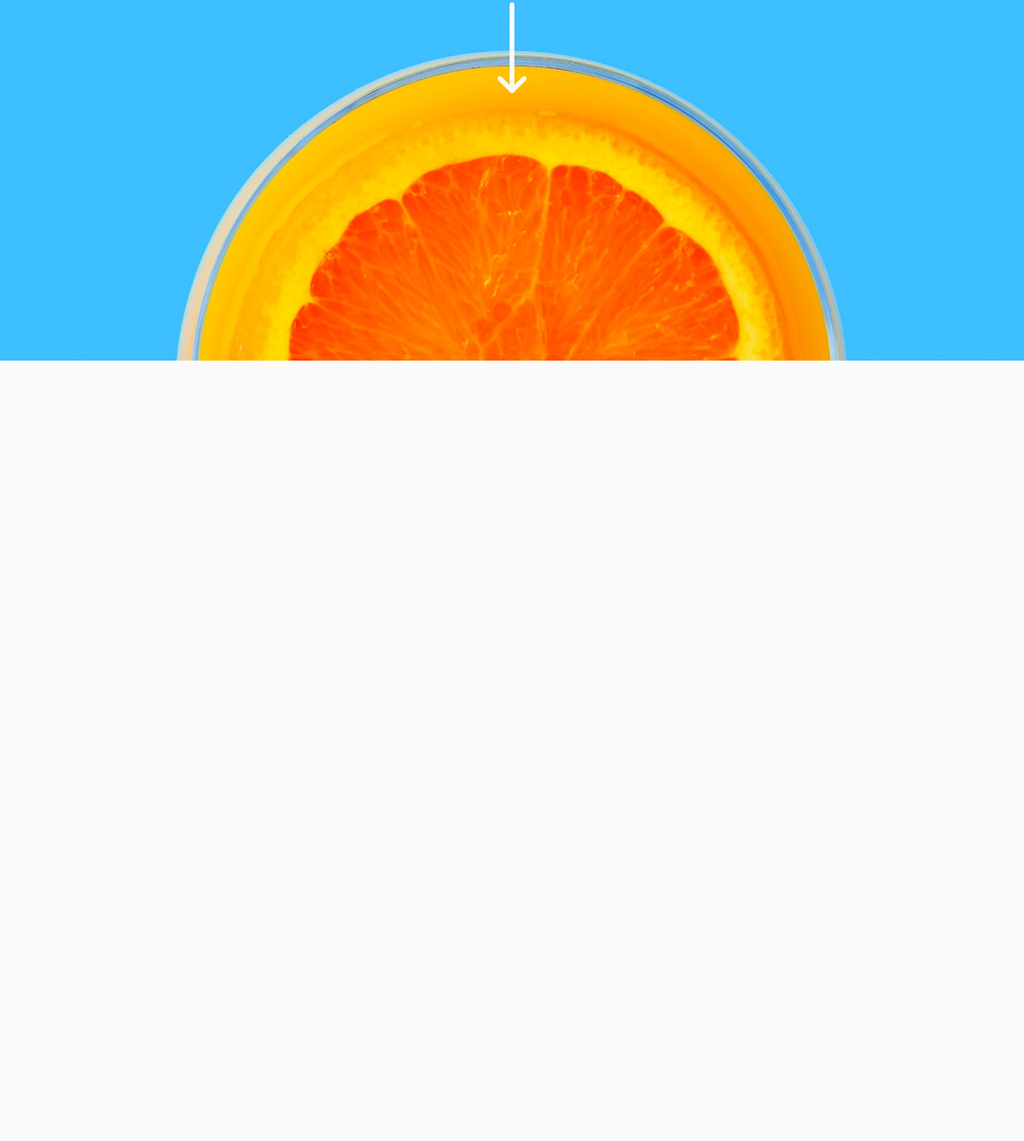
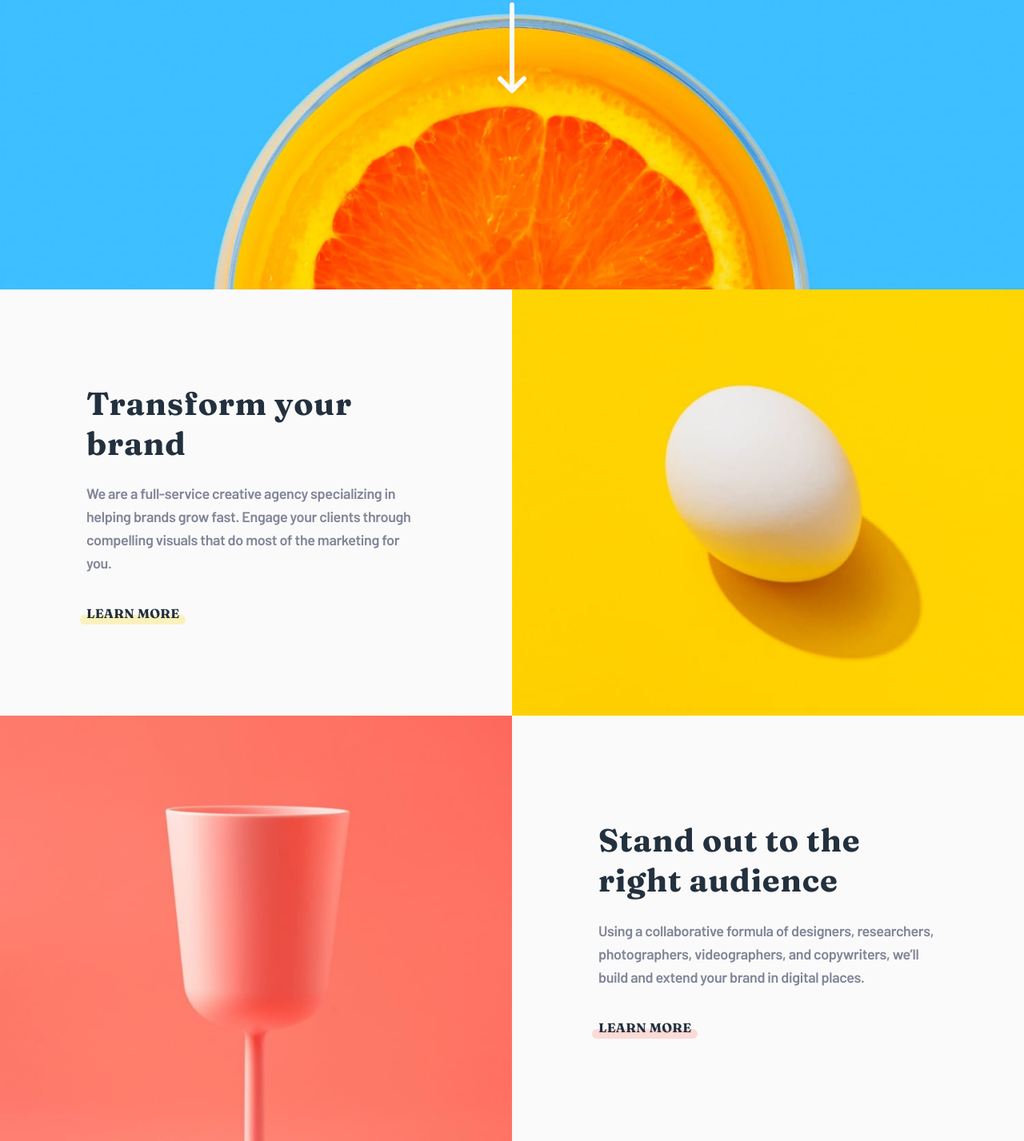
Before and after one commit to AntoineC-dev/sunnyside-agency-landing-page, a website built with Vite: page index.html in a window 1280 px wide. Shown: the part 349-1776 px from the top of the page at 80% size. Before the commit the page ends 800 px from the top, so only its background shows below. Built offline with nearby package versions, Linux system fonts and the light colour scheme.

Commit message:
Create Transform & Stand Out sections

```diff
--- a/index.html
+++ b/index.html
@@ -42,7 +42,7 @@
       </div>
       <div class="header__container">
         <h1>We Are Creatives</h1>
-        <a href="#" aria-label="Jump to main section">
+        <a href="#transform" aria-label="Jump to main section">
           <svg xmlns="http://www.w3.org/2000/svg" viewBox="0 0 36 114">
             <path
               d="M18 3v100M3 95.484l15 15 15-15"
@@ -60,6 +60,38 @@
         <img class="header__image" srcset="./src/assets/desktop/image-header.jpg" alt="" />
       </picture>
     </header>
+    <main>
+      <section id="transform" class="split">
+        <picture class="split__picture">
+          <img class="split__image" src="./src/assets/mobile/image-transform.jpg" alt="" />
+        </picture>
+        <div class="split__description end">
+          <div class="split__description-inner">
+            <h2 class="split__description-title">Transform your brand</h2>
+            <p class="split__description-content">
+              We are a full-service creative agency specializing in helping brands grow fast. Engage your clients
+              through compelling visuals that do most of the marketing for you.
+            </p>
+            <a class="split__description-link" href="#">Learn More</a>
+          </div>
+        </div>
+      </section>
+      <section id="stand-out" class="split">
+        <picture class="split__picture">
+          <img class="split__image" src="./src/assets/mobile/image-stand-out.jpg" alt="" />
+        </picture>
+        <div class="split__description start">
+          <div class="split__description-inner">
+            <h2 class="split__description-title">Stand out to the right audience</h2>
+            <p class="split__description-content">
+              Using a collaborative formula of designers, researchers, photographers, videographers, and copywriters,
+              we’ll build and extend your brand in digital places.
+            </p>
+            <a class="split__description-link" href="#">Learn More</a>
+          </div>
+        </div>
+      </section>
+    </main>
     <script type="module" src="/src/main.ts"></script>
   </body>
 </html>
--- a/src/styles/partials/_variables.scss
+++ b/src/styles/partials/_variables.scss
@@ -39,7 +39,8 @@ $fs-lg: 1.75rem; // 28px
 $fs-xl: 2rem; // 32px
 $fs-2xl: 2.5rem; // 40px
 $fs-3xl: 3.375rem; // 54px
-$fs-clamp-h1: clamp(2.5rem, calc(1.67rem + 3.56vw), 3.38rem); // [40px,375px] to [54px,768px]
+$fs-clamp-h1: clamp(2.5rem, calc(1.67rem + 3.56vw), 3.38rem);
+$fs-clamp-h2: clamp(2rem, calc(1.25rem + 1.56vw), 2.5rem);
 
 /** Breakpoints **/
 
--- a/src/styles/styles.scss
+++ b/src/styles/styles.scss
@@ -18,7 +18,7 @@ body {
     object-fit: cover;
     object-position: bottom;
     @media (min-width: $screen-sm) {
-      height: 100vh;
+      min-height: 75vh;
     }
   }
   &__container {
@@ -197,3 +197,102 @@ body {
     }
   }
 }
+
+.split {
+  @media (min-width: $screen-md) {
+    display: grid;
+    grid-template-columns: repeat(2, 1fr);
+    align-items: center;
+  }
+
+  &__picture {
+    width: 100%;
+    height: 100%;
+  }
+  &__image {
+    width: 100%;
+    height: 100%;
+    object-fit: cover;
+    object-position: center;
+  }
+  &__description {
+    padding: 4rem 1.5rem;
+
+    &.start {
+      justify-self: start;
+    }
+
+    &.end {
+      justify-self: end;
+    }
+    @media (min-width: $screen-lg) {
+      padding: 6em;
+    }
+    &-inner {
+      text-align: center;
+      max-width: 27.5rem;
+      margin-inline: auto;
+      @media (min-width: $screen-md) {
+        text-align: left;
+      }
+    }
+    &-title {
+      font-family: $ff-heading;
+      font-size: $fs-clamp-h2;
+      letter-spacing: $ls-heading;
+      color: $clr-neutral-400;
+    }
+    &-content {
+      line-height: $lh-loose;
+      letter-spacing: $ls-body;
+      color: $clr-neutral-200;
+      margin-block: 1.5rem 2.25rem;
+    }
+    &-link {
+      position: relative;
+      display: inline-block;
+      font-family: $ff-heading;
+      font-size: $fs-sm;
+      letter-spacing: $ls-heading;
+      color: $clr-neutral-400;
+      text-decoration: none;
+      text-transform: uppercase;
+      &::after {
+        content: "";
+        display: block;
+        position: absolute;
+        z-index: -1;
+        inset-inline: -0.5rem;
+        bottom: -0.25em;
+        height: 0.75rem;
+        border-radius: 0.5rem;
+        opacity: 0.25;
+        transition: opacity 300ms ease-in-out;
+      }
+      &:hover::after {
+        opacity: 0.75;
+      }
+    }
+  }
+}
+
+#transform {
+  .split {
+    &__description-link::after {
+      background-color: $clr-yellow;
+    }
+    @media (min-width: $screen-md) {
+      &__picture {
+        order: 1;
+      }
+    }
+  }
+}
+
+#stand-out {
+  .split {
+    &__description-link::after {
+      background-color: $clr-red;
+    }
+  }
+}
```
